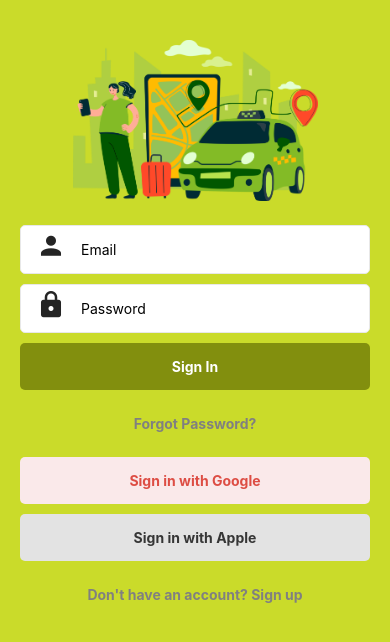
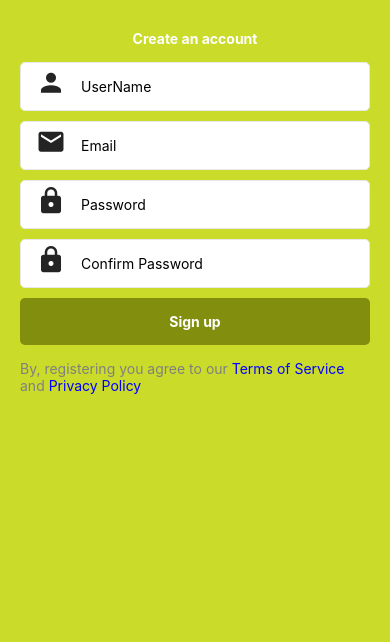
Before and after one commit to ZroC00l/AuthenticationFlow, a React Native app: screen / in a window 390 px wide. Shown: the top 642 px of the page. Built offline with nearby package versions, Linux system fonts and the light colour scheme.

Commit message:
update on the registeration component

```diff
--- a/App.js
+++ b/App.js
@@ -8,7 +8,7 @@ import SignUpScreen from "./src/screens/SignUpScreen/SignUpScreen";
 export default function App() {
   return (
     <SafeAreaView style={styles.root}>
-      <SignInScreen />
+      <SignUpScreen />
     </SafeAreaView>
   );
 }
--- a/src/screens/SignInScreen/SignInScreen.js
+++ b/src/screens/SignInScreen/SignInScreen.js
@@ -44,7 +44,7 @@ const SignInScreen = () => {
           placeholder="Email"
           value={email}
           setValue={setEmail}
-          name="account"
+          name="email"
         />
         <Form
           placeholder="Password"
--- a/src/screens/SignUpScreen/SignUpScreen.js
+++ b/src/screens/SignUpScreen/SignUpScreen.js
@@ -7,32 +7,66 @@ import {
   ScrollView,
 } from "react-native";
 import React, { useState } from "react";
-import Logo from "../../../assets/images/logo2.png";
 import Form from "../../components/Form";
 import CustomButton from "../../components/CustomButton";
 
-const onSignUpPressed = () => {};
+const onSignUpPressed = () => {
+  console.warn("Sign Up Pressed");
+};
+const onTermsServicePressed = () => {
+  console.warn("Terms of Service Pressed");
+};
+const onPrivacyPolicyPressed = () => {
+  console.warn("Privacy Policy Pressed");
+};
 
 const SignUpScreen = () => {
-  const { height } = useWindowDimensions();
   const [userName, setUserName] = useState("");
   const [email, setEmail] = useState("");
   const [password, setPassword] = useState("");
-  cont[(confirmPassword, setConfirmPassword)] = useState("");
+  const [confirmPassword, setConfirmPassword] = useState("");
 
   return (
+    <ScrollView>
       <View style={styles.root}>
-      <Image source={Logo} style={[styles.logo, { height: height * 0.2 }]} />
-      <Form placeholder="UserName" value={userName} setValue={setUserName} />
-      <Form placeholder="Email" value={email} setValue={setEmail} />
-      <Form placeholder="Password" value={password} setValue={setPassword} />
+        <Text style={styles.title}>Create an account</Text>
+        <Form
+          placeholder="UserName"
+          value={userName}
+          setValue={setUserName}
+          name="account"
+        />
+        <Form
+          placeholder="Email"
+          value={email}
+          setValue={setEmail}
+          name="email"
+        />
+        <Form
+          placeholder="Password"
+          value={password}
+          setValue={setPassword}
+          name="lock"
+        />
         <Form
           placeholder="Confirm Password"
           value={confirmPassword}
           setValue={setConfirmPassword}
+          name="lock"
         />
         <CustomButton text="Sign up" type="PRIMARY" onPress={onSignUpPressed} />
+        <Text style={styles.textBody}>
+          By, registering you agree to our{" "}
+          <Text style={styles.link} onPress={onTermsServicePressed}>
+            Terms of Service
+          </Text>{" "}
+          and{" "}
+          <Text style={styles.link} onPress={onPrivacyPolicyPressed}>
+            Privacy Policy
+          </Text>
+        </Text>
       </View>
+    </ScrollView>
   );
 };
 
@@ -49,4 +83,17 @@ const styles = StyleSheet.create({
     maxHeight: 200, // this for a nice view on larger screens
     maxWidth: 300,
   },
+  title: {
+    fontWeight: "bold",
+    fontSize: "24",
+    color: "white",
+    margin: 10,
+  },
+  textBody: {
+    marginVertical: 10,
+    color: "gray",
+  },
+  link: {
+    color: "blue",
+  },
 });
```
Lines whose indentation alone changed are shown as unchanged.
